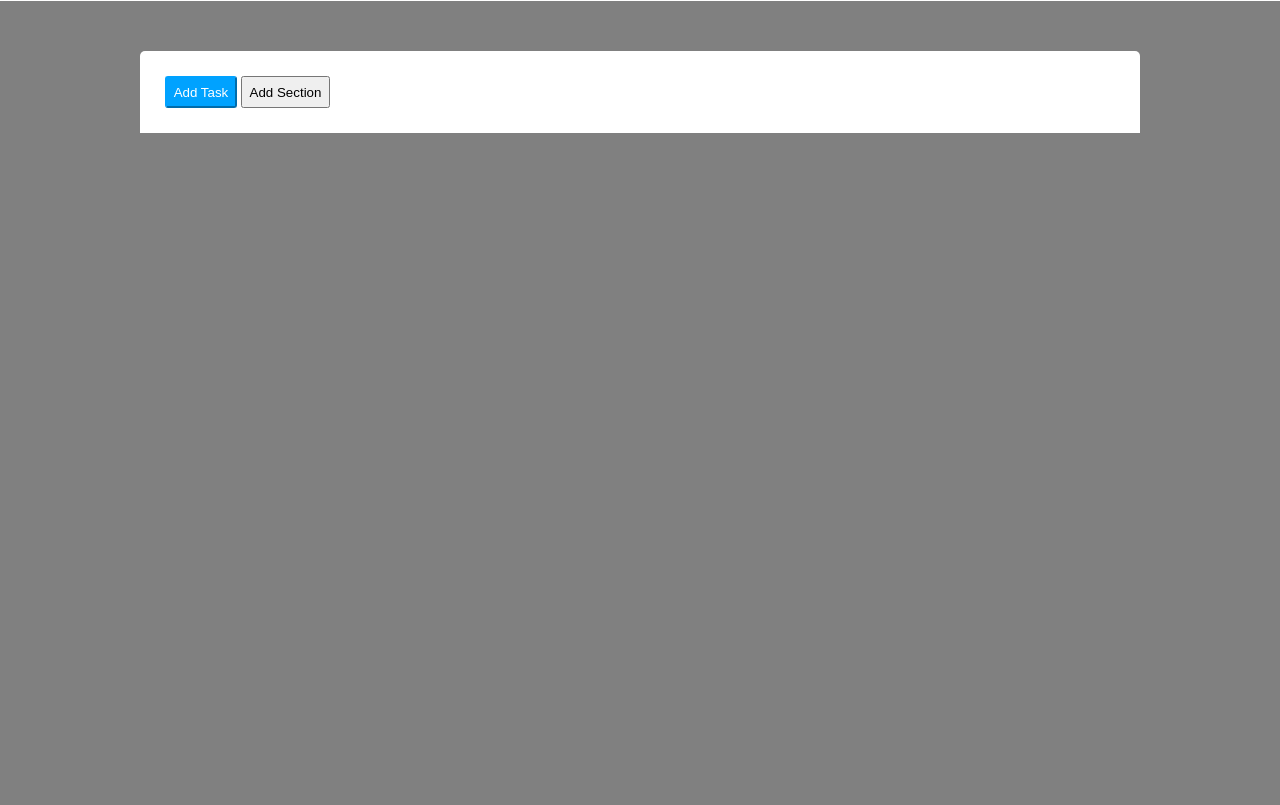
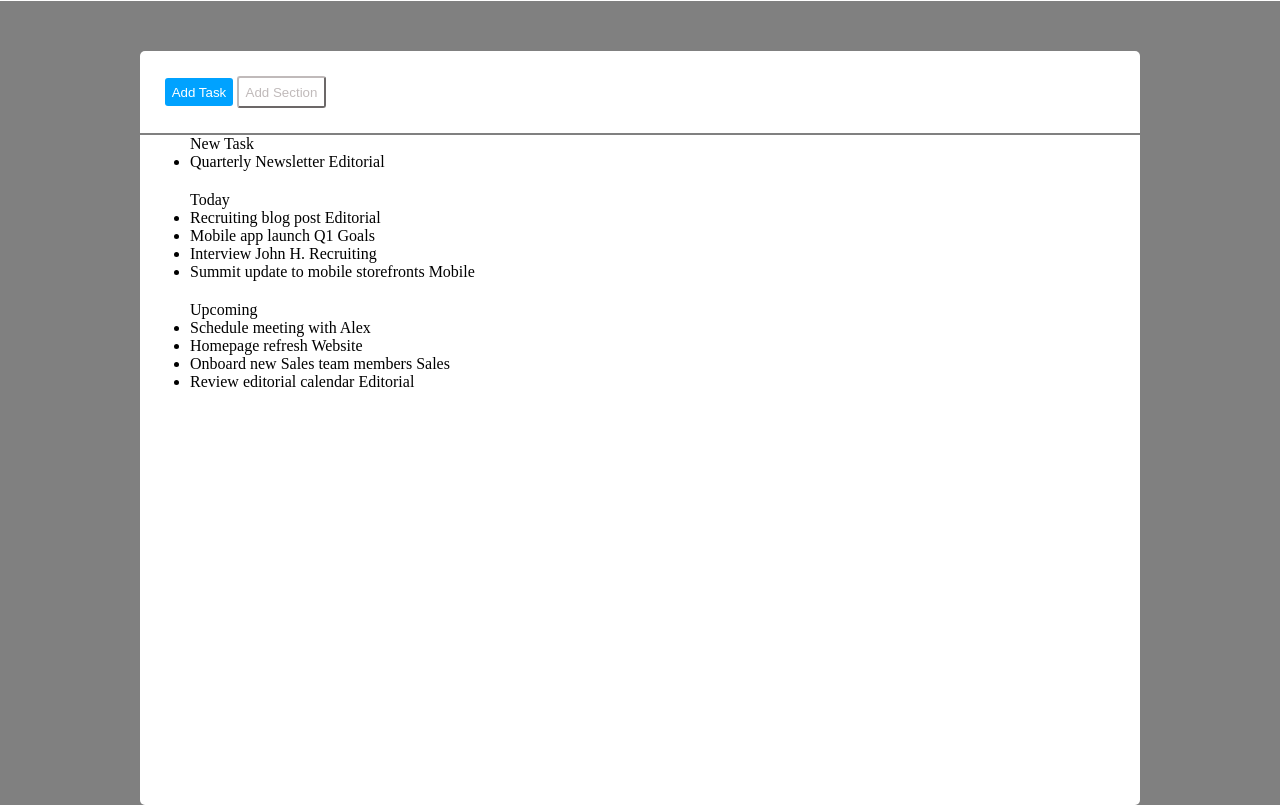
Before and after one commit to LorenzoParis1996/html-css-toboolist, a plain HTML site: page index.html in a window 1280 px wide. Shown: the part 85-890 px from the top of the page. Before the commit the page ends 800 px from the top, so only its background shows below. Drawn offline with Linux system fonts and the light colour scheme.

Commit message:
aggiunta lista (da stilizzare)

```diff
--- a/css/style.css
+++ b/css/style.css
@@ -40,8 +40,40 @@ button {
 }
 
 #add-task {
+    border: 0;
     color: white;
     background-color: rgb(0, 162, 255);
     border-color: rgb(0, 162, 255);
     border-radius: 3px;
 }
+
+#add-section {
+    color: rgb(192, 186, 186);
+    border-color: rgb(192, 186, 186);
+    background-color: white;
+    border-radius: 3px;
+}
+
+section {
+    width: 1000px;
+    height: 670px;
+    margin: auto;
+    margin-top: 2px;
+    border-bottom-left-radius: 5px;
+    border-bottom-right-radius: 5px;
+
+}
+
+
+ul {
+    margin-left: 50px;
+}
+
+
+#list-2 {
+    margin-top: 20px;
+}
+
+#list-3 {
+    margin-top: 20px;
+}
--- a/index.html
+++ b/index.html
@@ -20,9 +20,33 @@
             <button id="add-section">Add Section</button>
         </nav>
 
-        <section>
+        <section class="bg-color">
+            <div>
+                <ul id="list-1">
+                    New Task
+                    <li>
+                        Quarterly Newsletter <span class="editorial">Editorial</span>
+                    </li>
+                </ul>
+
+                <ul id="list-2">
+                    Today
+                    <li>Recruiting blog post <span class="editorial">Editorial</span></li>
+                    <li>Mobile app launch <span id="q1goals">Q1 Goals</span></li>
+                    <li>Interview John H. <span id="recruiting">Recruiting</span></li>
+                    <li>Summit update to mobile storefronts <span id="mobile">Mobile</span></li>
+                </ul>
+
+                <ul id="list-3">
+                    Upcoming
+                    <li>Schedule meeting with Alex</li>
+                    <li>Homepage refresh <span id="website">Website</span></li>
+                    <li>Onboard new Sales team members <span id="sales">Sales</span></li>
+                    <li>Review editorial calendar <span class="editorial">Editorial</span></li>
+                </ul>
 
         </section>
+        </div>
 
     </main>
 
```
